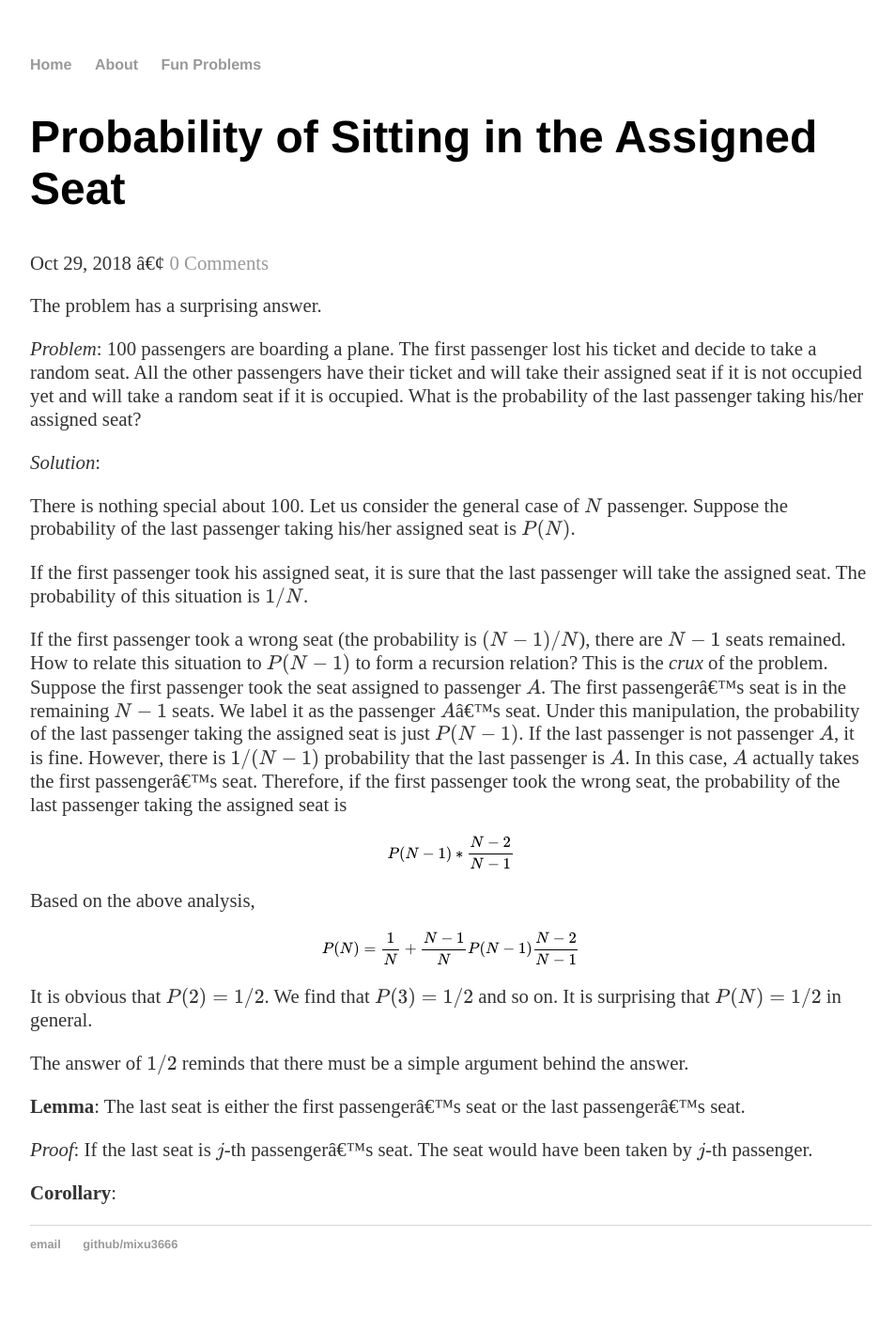
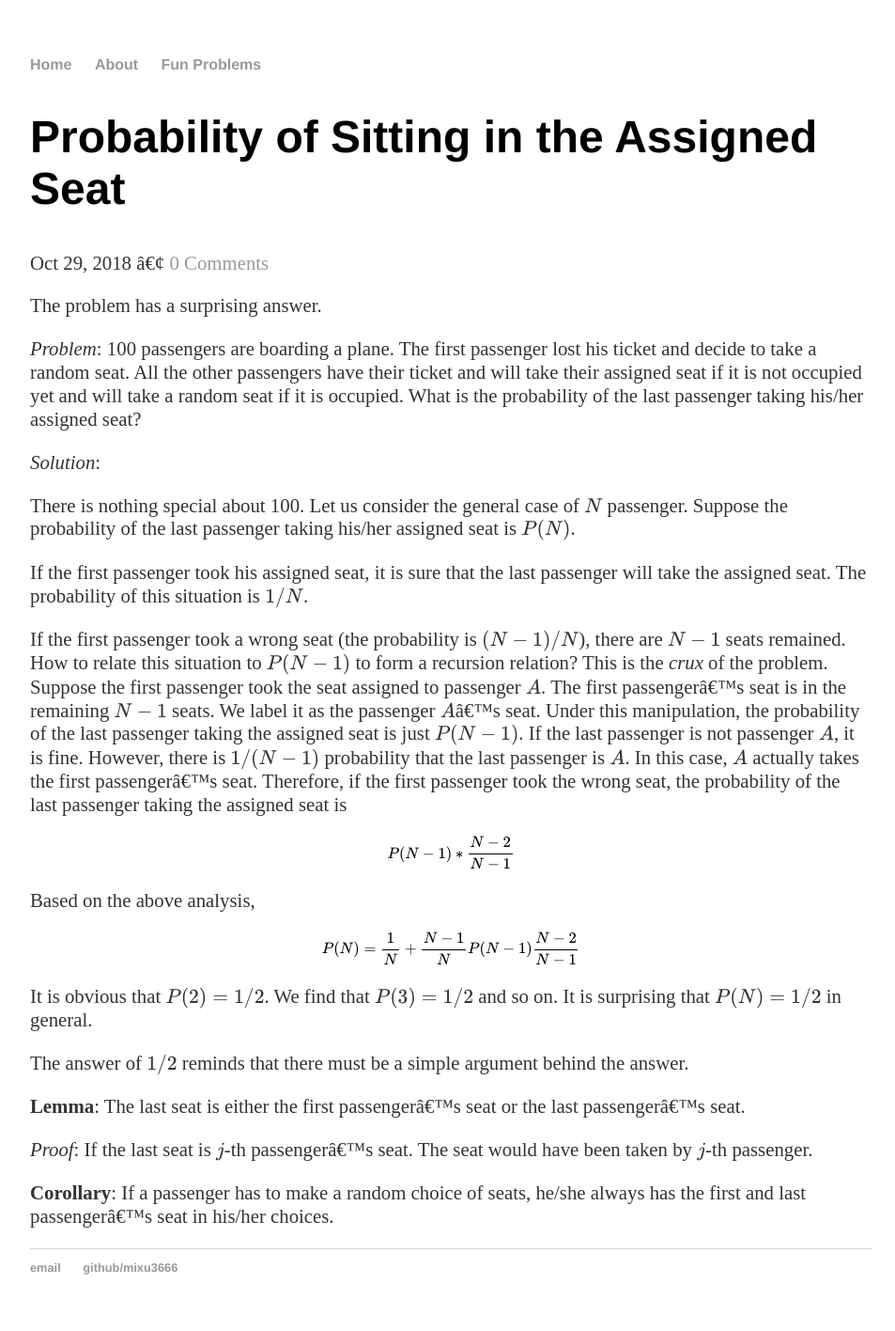
Before and after one commit to mixu3666/mixu3666.github.io, a Jekyll site: the page built from _posts/2018-10-31-Probability-of-Sitting-in-the-Assigned-Seat.md, in a window 1280 px wide. Shown: the whole page at 94% size, without its empty margins (160-1113 px from the left). Built offline with Jekyll 4.4.1, drawn with Linux system fonts in a browser that asks for light colours; formulas are drawn with MathJax 3; a script that is not in the unit is left out; comment, search, counter and statistics services are not loaded; before the commit the page ends 1391 px from its top, so only the background shows below that.

Commit message:
Update 2018-10-31-Probability-of-Sitting-in-the-Assigned-Seat.md

```diff
--- a/_posts/2018-10-31-Probability-of-Sitting-in-the-Assigned-Seat.md
+++ b/_posts/2018-10-31-Probability-of-Sitting-in-the-Assigned-Seat.md
@@ -36,4 +36,4 @@ The answer of $1/2$ reminds that there must be a simple argument behind the answ
 
 *Proof*: If the last seat is $j$-th passenger's seat. The seat would have been taken by $j$-th passenger.
 
-**Corollary**:
+**Corollary**: If a passenger has to make a random choice of seats, he/she always has the first and last passenger's seat in his/her choices.
```
